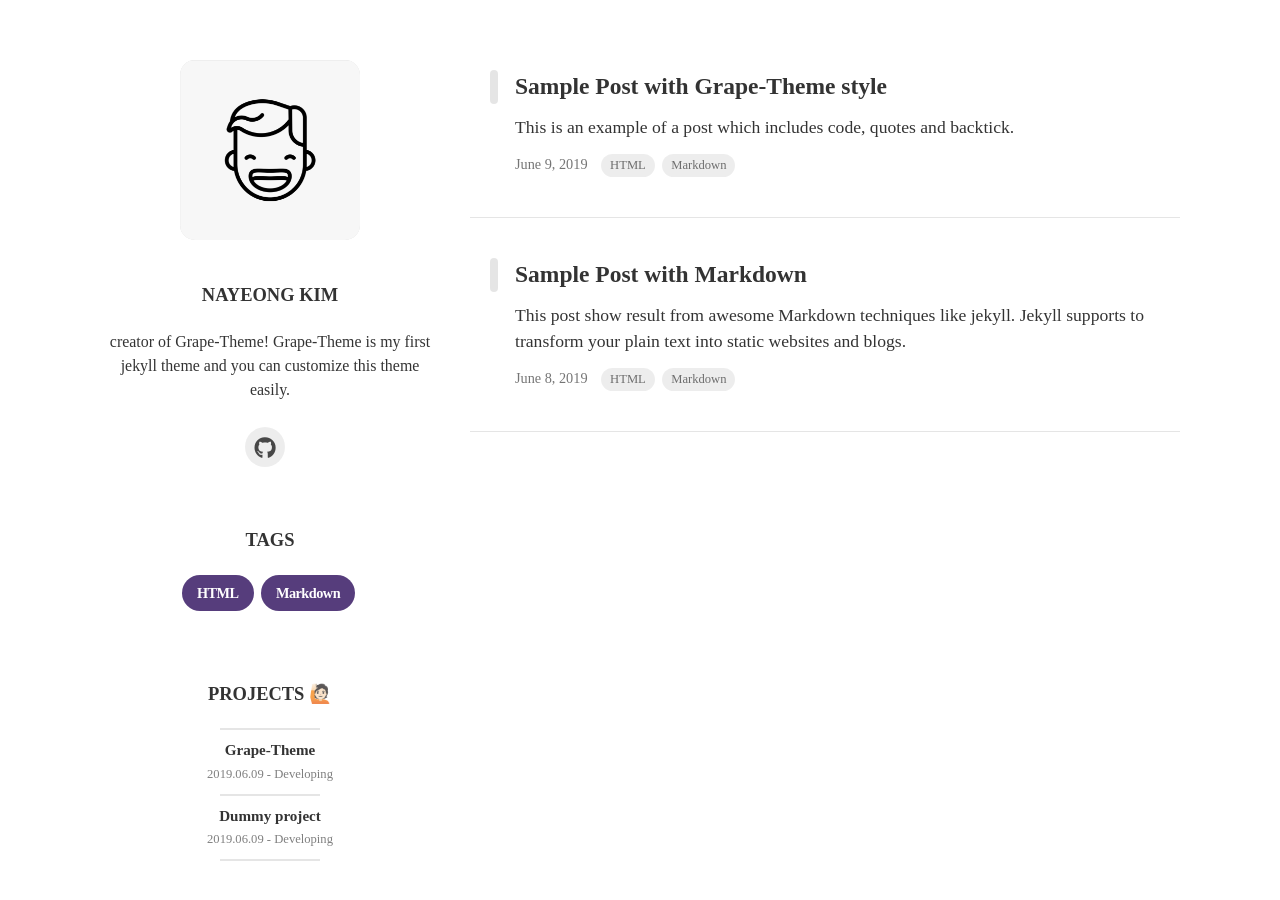
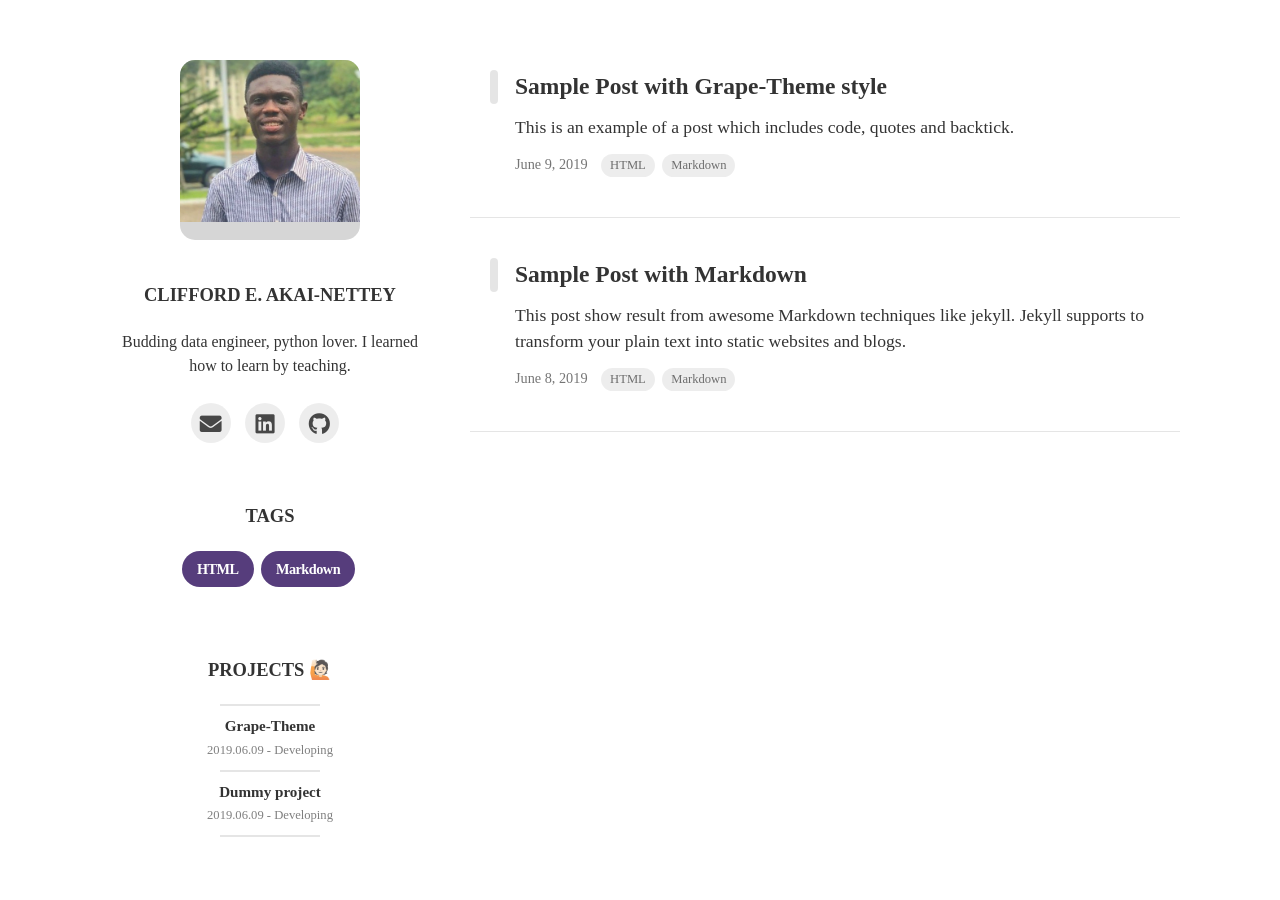
Before and after one commit to cliffordEmmanuel/cliffordEmmanuel.github.io, a Jekyll site: the page built from index.html, in a window 1280 px wide. Built offline with Jekyll 4.4.1, drawn with Linux system fonts in a browser that asks for light colours; nearby versions of some CDN libraries; some web fonts are replaced; the list of posts is cut into pages by our own code.

Commit message:
homepage loading

```diff
--- a/_config.yml
+++ b/_config.yml
@@ -1,30 +1,24 @@
 # Site Settings
 baseurl: ""
-url : "https://naye0ng.github.io"
+url : "https://cliffordEmmanuel.github.io"
 
 # Blog Settings
 theme_settings :
-  title : Grape Theme
+  title : Clifford's Portfolio
   favicon : assets/favicon.ico
 
   # Profile Settings
   profile :
-    image : assets/img/smile.png
-    username : Nayeong Kim
-    description : creator of Grape-Theme! Grape-Theme is my first jekyll theme and you can customize this theme easily.
-    experience :
-      - start : 2017-05-03
-        end : 2018-05-06
-        experience : company name, title
-    skills :
-      - skill : HTML5 & CSS
-        value : 85  # Percent value
+    image : assets/img/profile_pic.png
+    username : Clifford E. Akai-Nettey
+    description : Budding data engineer, python lover. I learned how to learn by teaching.
+
 
   # Icons
   icons :
-    email:  # Full email address, e.g. "sample@google.com"
-    linkedin:  # Full URL
-    github: naye0ng
+    email:  cliffemmanuels@gmail.com
+    linkedin:  https://www.linkedin.com/in/cliffordemmanuelakai-nettey/
+    github: cliffordEmmanuel
     gitlab:
     bitbucket:
     google_plus:
```
Also changed, not shown: assets/img/profile_pic.png (added).
